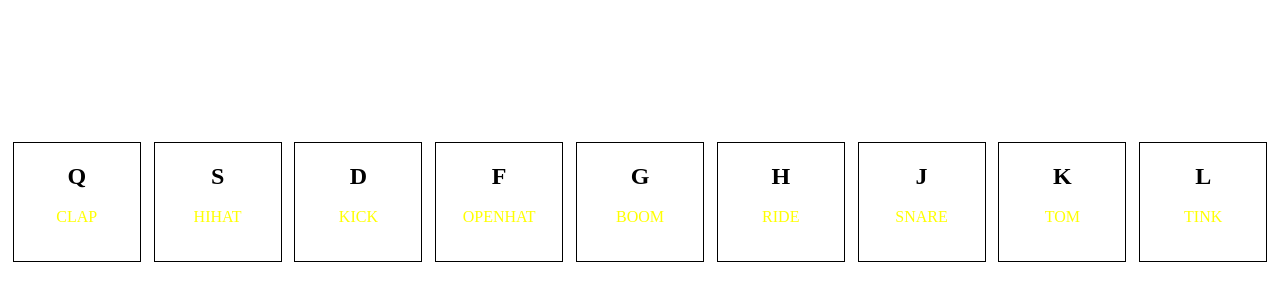
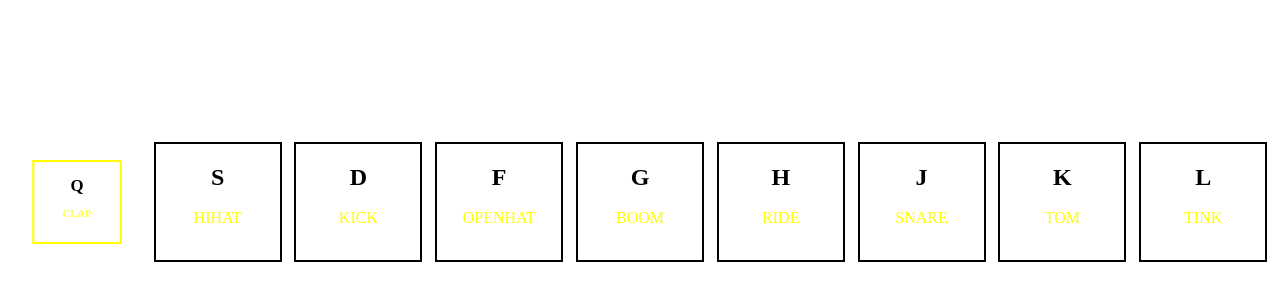
Before and after one commit to parxdoxe/Batterie, a plain HTML site: page index.html in a window 1280 px wide. Shown: the part 198-498 px from the top of the page. Drawn offline with Linux system fonts and the light colour scheme.

Commit message:
CCS : class select

```diff
--- a/index.html
+++ b/index.html
@@ -9,7 +9,7 @@
 </head>
 <body>
 
-    <div id="q"><h2>Q</h2> <br> <p>CLAP</p></div>
+    <div class="select" id="q"><h2>Q</h2> <br> <p>CLAP</p></div>
     <div id="s"><h2>S</h2> <br> <p>HIHAT</p></div>
     <div id="d"><h2>D</h2> <br> <p>KICK</p></div>
     <div id="f"><h2>F</h2> <br> <p>OPENHAT</p></div>
--- a/style.css
+++ b/style.css
@@ -12,7 +12,7 @@ body {
 }
 
 div {
-    border: 1px solid #000;
+    border: 2px solid #000;
     width: 10%;
     height: 15%;
     text-align: center;
@@ -21,6 +21,11 @@ div {
 
 div p {
     color: yellow;
+}
+
+.select {
+    border: 3px solid yellow;
+    transform: scale(0.7);
 }
 
 @media (max-width: 769px) {
```
